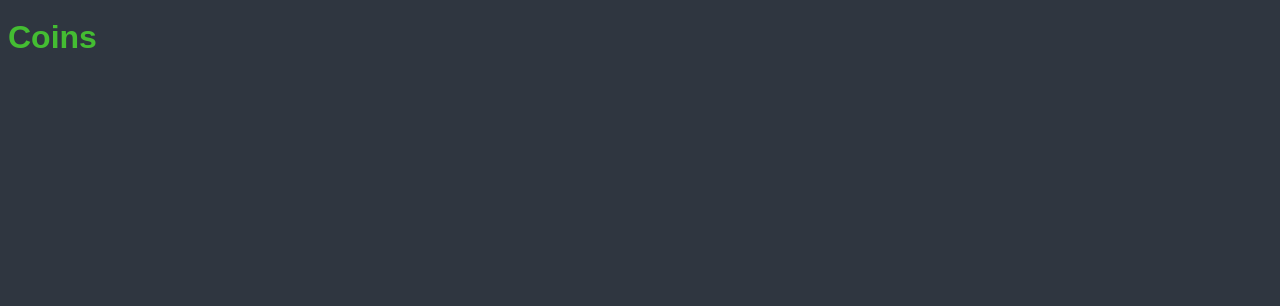
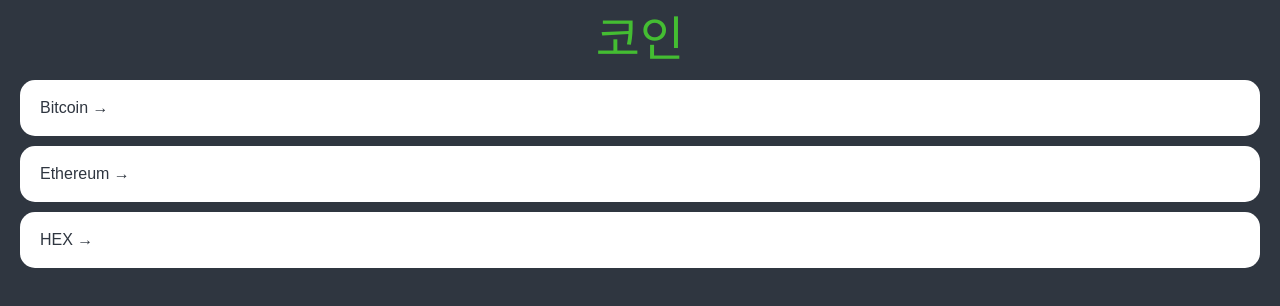
Before and after one commit to tnsgud/crypto-tracker, a React (Create React App) app: page / in a window 1280 px wide. Shown: the top 306 px of the page. Built offline with nearby package versions, Linux system fonts and the light colour scheme.

Commit message:
small front done

```diff
--- a/package.json
+++ b/package.json
@@ -13,7 +13,7 @@
     "react": "^18.2.0",
     "react-dom": "^18.2.0",
     "react-query": "^3.39.3",
-    "react-router-dom": "^5.3.0",
+    "react-router-dom": "^5.3.3",
     "react-scripts": "5.0.1",
     "typescript": "^4.9.5",
     "web-vitals": "^2.1.4"
--- a/src/App.tsx
+++ b/src/App.tsx
@@ -3,9 +3,6 @@
 
 const GlobalStyle = createGlobalStyle`
 @import url('https://fonts.googleapis.com/css2?family=Source+Sans+Pro:wght@300;400&display=swap');
-font-family: 'Source Sans Pro', sans-serif;
-
-
 html, body, div, span, applet, object, iframe,
 h1, h2, h3, h4, h5, h6, p, blockquote, pre,
 a, abbr, acronym, address, big, cite, code,
@@ -26,6 +23,7 @@
   font: inherit;
   vertical-align: baseline;
 }
+/* HTML5 display-role reset for older browsers */
 article, aside, details, figcaption, figure,
 footer, header, hgroup, main, menu, nav, section {
   display: block;
@@ -57,11 +55,12 @@
 }
 body {
   font-family: 'Source Sans Pro', sans-serif;
-  background-color: ${(props) => props.theme.bgColor};
-  color: ${(props) => props.theme.textColor}
+  background-color:${(props) => props.theme.bgColor};
+  color:${(props) => props.theme.textColor}
 }
 a {
-  text-decoration: none;
+  text-decoration:none;
+  color:inherit;
 }
 `;
 
--- a/src/routes/Coins.tsx
+++ b/src/routes/Coins.tsx
@@ -1,11 +1,84 @@
+import { Link } from 'react-router-dom';
 import styled from 'styled-components';
 
+const Container = styled.div`
+  padding: 0 20px;
+`;
+const Header = styled.header`
+  height: 10vh;
+  display: flex;
+  justify-content: center;
+  align-items: center;
+`;
+const CoinsList = styled.ul``;
+const Coin = styled.li`
+  background-color: white;
+  color: ${(props) => props.theme.bgColor};
+  border-radius: 15px;
+  margin-bottom: 10px;
+
+  a {
+    padding: 20px;
+    transition: color 0.2s ease-in-out;
+    display: block;
+  }
+
+  &:hover {
+    a {
+      color: ${(props) => props.theme.accentColor};
+    }
+  }
+`;
 const Title = styled.h1`
+  font-size: 48px;
   color: ${(props) => props.theme.accentColor};
 `;
 
+const coins = [
+  {
+    id: 'btc-bitcoin',
+    name: 'Bitcoin',
+    symbol: 'BTC',
+    rank: 1,
+    is_new: false,
+    is_active: true,
+    type: 'coin',
+  },
+  {
+    id: 'eth-ethereum',
+    name: 'Ethereum',
+    symbol: 'ETH',
+    rank: 2,
+    is_new: false,
+    is_active: true,
+    type: 'coin',
+  },
+  {
+    id: 'hex-hex',
+    name: 'HEX',
+    symbol: 'HEX',
+    rank: 3,
+    is_new: false,
+    is_active: true,
+    type: 'token',
+  },
+];
+
 function Coins() {
-  return <Title>Coins</Title>;
+  return (
+    <Container>
+      <Header>
+        <Title>코인</Title>
+      </Header>
+      <CoinsList>
+        {coins.map((coin) => (
+          <Coin key={coin.id}>
+            <Link to={`/${coin.id}`}>{coin.name} &rarr;</Link>
+          </Coin>
+        ))}
+      </CoinsList>
+    </Container>
+  );
 }
 
 export default Coins;
```
Also changed, not shown: 1 other file (tests, documents, lock files or other folders).
